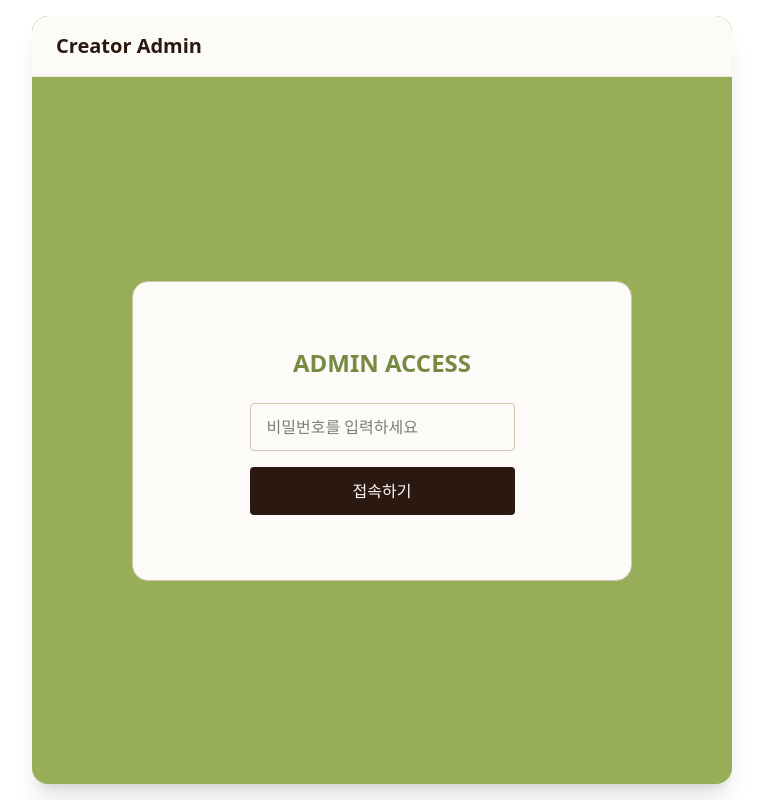
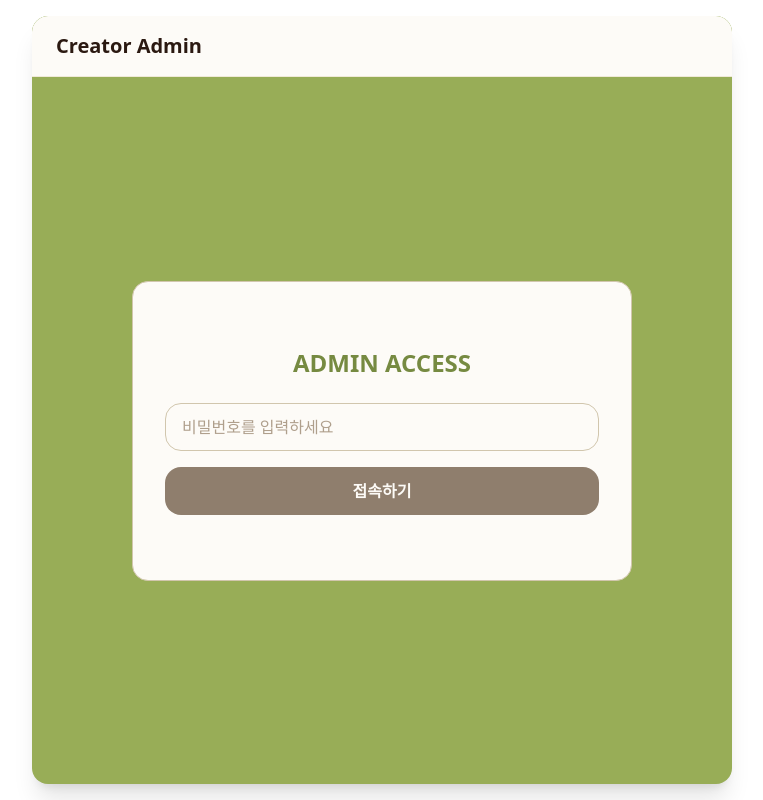
Before and after one commit to suhrin-huh/creator, a Next.js app: page /login in a window 1280 px wide. Shown: the whole page, without its empty margins (258-1021 px from the left). Built offline with nearby package versions, Linux system fonts and the light colour scheme.

Commit message:
feat: admin 페이지 접근을 위한 login 로직 생성

```diff
--- /dev/null
+++ b/src/actions/auth.ts
@@ -0,0 +1,34 @@
+'use server';
+
+import { createClient } from '@/utils/supabase/server';
+import { redirect } from 'next/navigation';
+
+export async function login(prevState: any, formData: FormData) {
+  const supabase = await createClient();
+
+  // 폼에서 비밀번호 가져오기
+  const password = formData.get('password') as string;
+
+  // 이메일은 DB에 넣은 값으로 고정 (현재는 비밀번호만 입력받음)
+  const email = process.env.ADMIN_EMAIL;
+
+  // 환경 변수 설정 체크
+  if (!email) {
+    console.error("ADMIN_EMAIL 환경 변수가 설정되지 않았습니다.");
+    return { success: false, message: '서버 설정 오류: 관리자에게 문의하세요.' };
+  }
+
+  // Supabase Auth 로그인 시도
+  const { error } = await supabase.auth.signInWithPassword({
+    email,
+    password,
+  }); // 해당 함수 실행 시 Supabase가 자동으로 Set-Cookie 헤더를 생성
+
+  if (error) {
+    console.error('Login failed:', error.message);
+    return { success: false, message: '비밀번호가 올바르지 않습니다.' };
+  }
+
+  // 로그인 성공 시 어드민 페이지로 이동
+  redirect('/admin');
+}
--- a/src/app/(public)/login/page.tsx
+++ b/src/app/(public)/login/page.tsx
@@ -1,20 +1,15 @@
 "use client";
 
-import { useState } from "react";
-import { useRouter } from "next/navigation";
+import { useActionState } from "react"; // Next.js 14라면 'react-dom'의 useFormState 사용
+import { login } from "@/actions/auth";
+
+const initialState = {
+  success: false,
+  message: "",
+};
 
 export default function LoginPage() {
-  const router = useRouter();
-  const [password, setPassword] = useState("");
-
-  const handleLogin = (e: React.FormEvent) => {
-    e.preventDefault();
-
-    // 실제 인증 로직 추가 필요!
-    if (password == "1234") {
-      router.push("/admin"); // 어드민 페이지로 이동
-    }
-  };
+  const [state, formAction, isPending] = useActionState(login, initialState);
 
   return (
     <div className="hide-scrollbar bg-primary relative flex max-w-175 min-w-75 flex-1 flex-col overflow-scroll md:rounded-lg md:shadow-xl">
@@ -28,7 +23,7 @@ export default function LoginPage() {
         <div className="flex h-[300px] w-[500px] flex-col items-center justify-center rounded-lg border border-gray-300 bg-white p-8">
           <h1 className="text-primary-dark mb-6 text-center text-2xl font-bold">ADMIN ACCESS</h1>
 
-          <form onSubmit={handleLogin} className="flex flex-col gap-4">
+          <form action={formAction} className="flex flex-col gap-4 w-full">
             <div className="flex flex-col gap-1">
               <label htmlFor="password" className="hidden text-sm font-medium text-gray-600">
                 비밀번호
@@ -36,18 +31,26 @@ export default function LoginPage() {
               <input
                 type="password"
                 id="password"
-                className="h-12 w-full rounded border border-gray-300 px-4 transition-colors focus:border-gray-900 focus:outline-none"
+                name="password"
+                required
+                className="h-12 w-full rounded-lg border border-gray-300 px-4 text-gray-900 placeholder-gray-400 transition-all focus:border-gray-900 focus:ring-2 focus:ring-gray-900/10 focus:outline-none"
                 placeholder="비밀번호를 입력하세요"
-                value={password}
-                onChange={(e) => setPassword(e.target.value)}
               />
             </div>
 
+            {/* 에러 메시지 표시 */}
+            {state?.message && (
+              <p className="text-sm font-medium text-red-500 text-center animate-pulse">
+                {state.message}
+              </p>
+            )}
+
             <button
               type="submit"
-              className="h-12 w-full rounded bg-gray-900 font-medium text-white transition-colors hover:bg-gray-700"
+              disabled={isPending}
+              className="h-12 w-full rounded-lg bg-gray-500 font-bold text-white transition-all hover:bg-gray-700 hover:shadow-lg disabled:bg-gray-400 disabled:cursor-not-allowed"
             >
-              접속하기
+              {isPending ? "접속 중..." : "접속하기"}
             </button>
           </form>
         </div>
```
